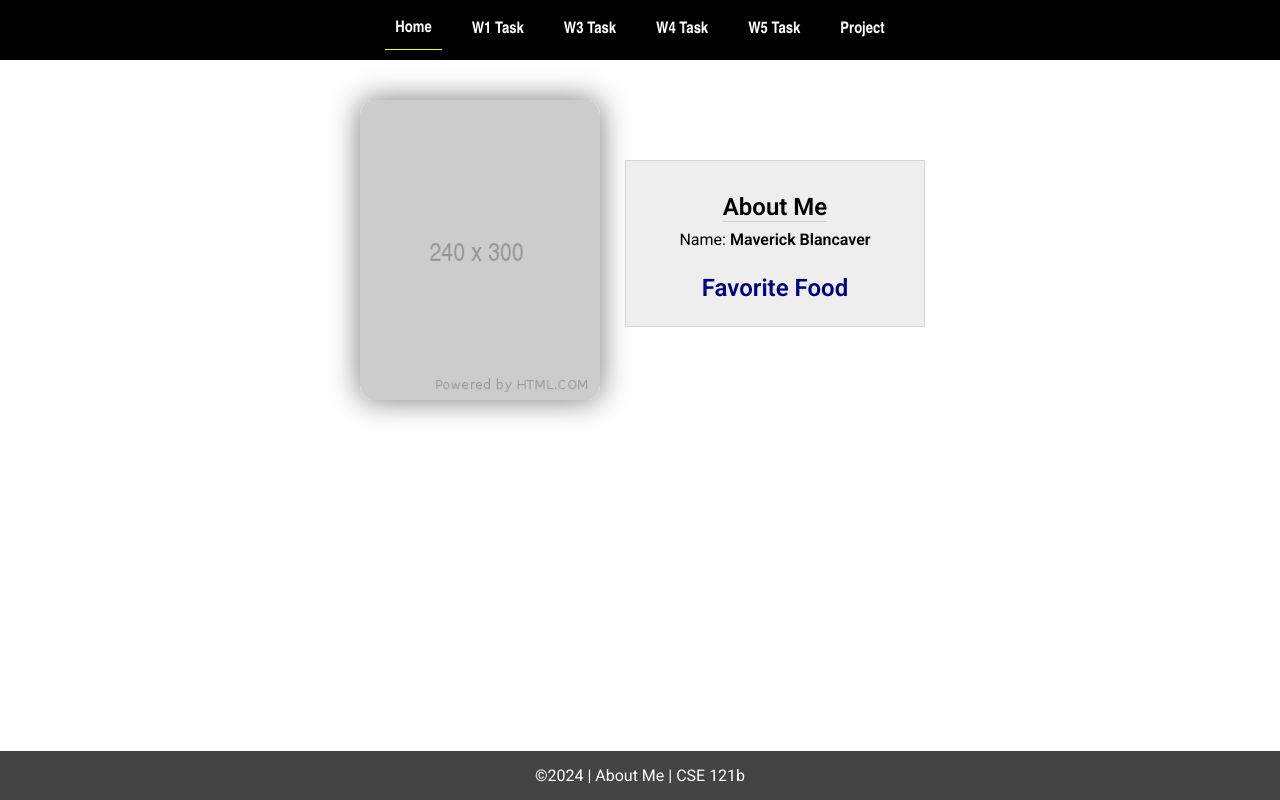
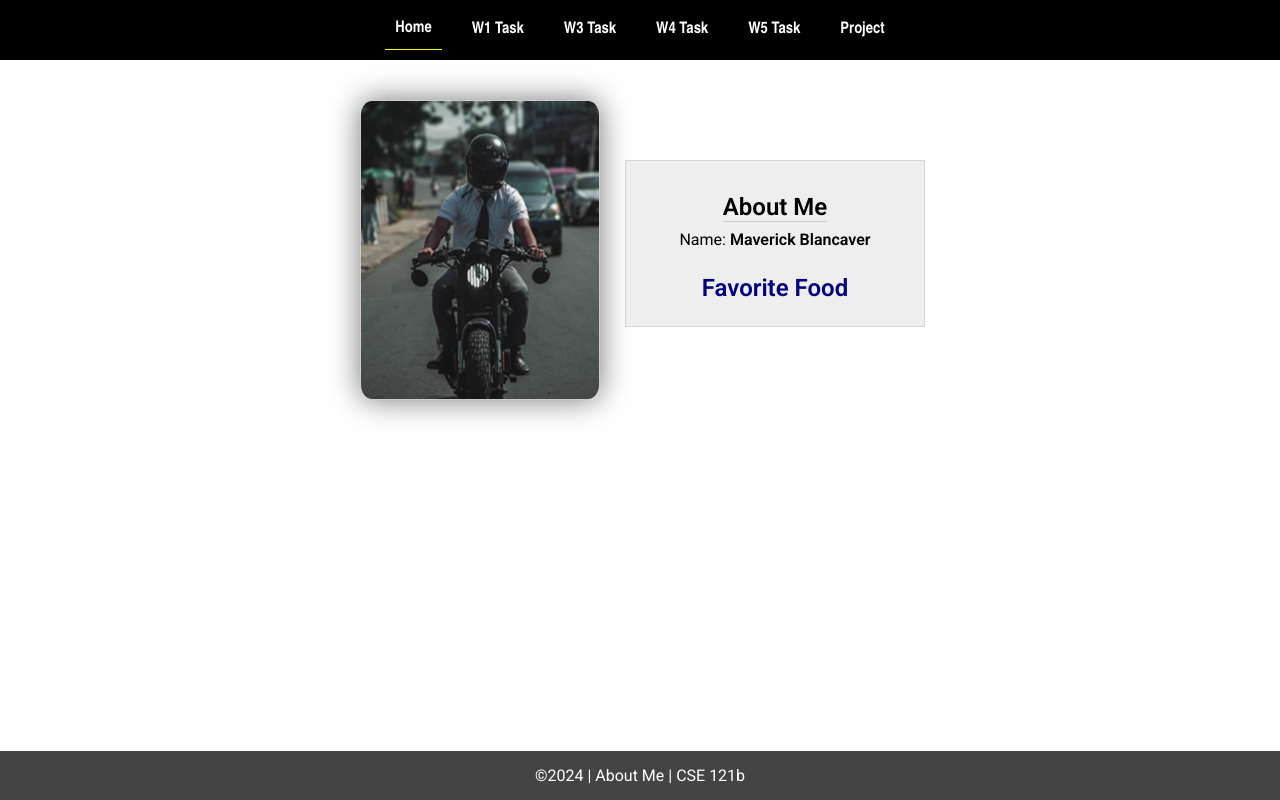
Before and after one commit to maverickblancaver/cse121b, a plain HTML site: page index.html in a window 1280 px wide. Drawn offline with Linux system fonts and the light colour scheme.

Commit message:
wo2update

```diff
--- a/index.html
+++ b/index.html
@@ -26,7 +26,7 @@
   </nav>
   <main id="home">
     <picture>
-      <img src="images/placeholder.png" alt="Placeholder Image">
+      <img src="images/myphoto.png" alt="Placeholder Image">
     </picture>
     <section>
       <h1>About Me</h1>
--- a/scripts/w02-task.js
+++ b/scripts/w02-task.js
@@ -6,7 +6,7 @@
 
 let fullName = 'Maverick Blancaver';
 let currentYear
-let profilePicture = 'images/wo2photo.jpeg';
+let profilePicture = 'images/myphoto.png';
 
 
 
@@ -23,7 +23,7 @@ const yearElement = document.querySelector ('#year');
 
 nameElemnt.innerHTML = `<strong>${fullName}</strong>`;
 imageElement.setAttribute('src', profilePicture);
-profileImage.setAttribute("alt", `Profile image of ${wo2photo.jpeg}`);
+profileImage.setAttribute("alt", `Profile image of ${myphoto.png}`);
 
 
 /* Step 5 - Array */
```
Also changed, not shown: images/myphoto.png (added).
